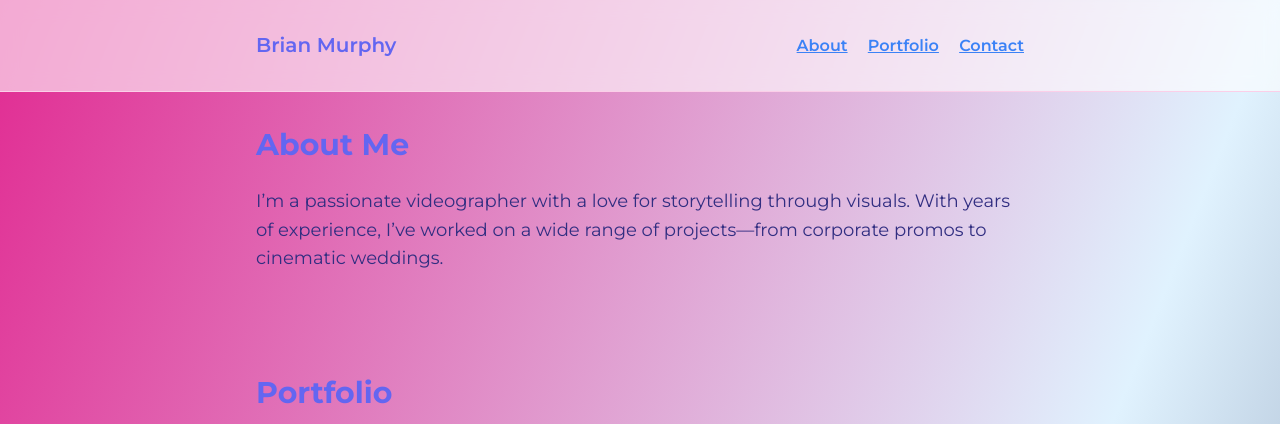
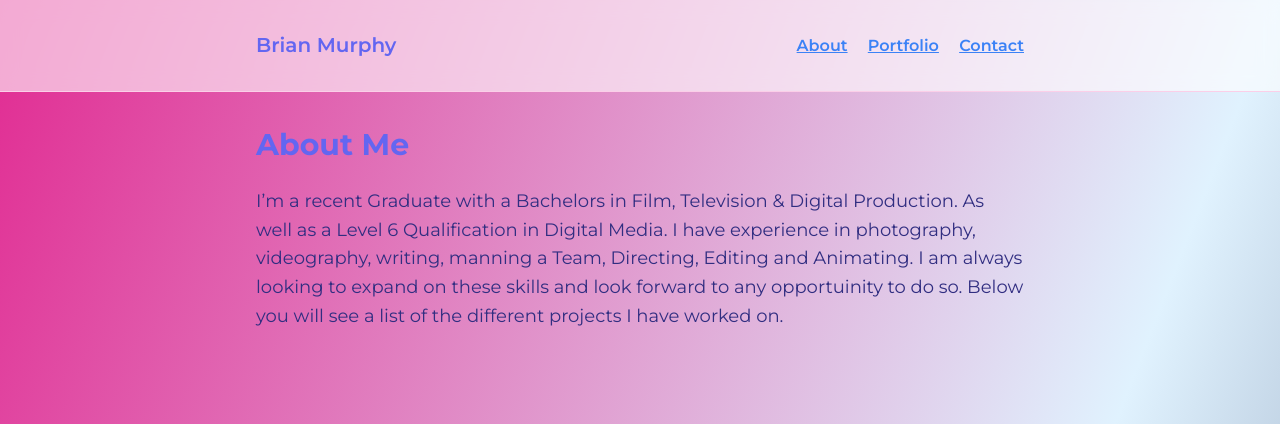
Before and after one commit to BranMurp/JohnTravolta, a plain HTML site: page index.html in a window 1280 px wide. Shown: the top 424 px of the page. Drawn offline with Linux system fonts and the light colour scheme.

Commit message:
Added new header and opening paragraph

```diff
--- a/index.html
+++ b/index.html
@@ -152,8 +152,10 @@
   <main class="container main-content">
     <section id="about" class="section">
       <h2>About Me</h2>
-      <p>I’m a passionate videographer with a love for storytelling through visuals.
-        With years of experience, I’ve worked on a wide range of projects—from corporate promos to cinematic weddings.
+      <p>I’m a recent Graduate with a Bachelors in Film, Television & Digital Production. As well as a Level 6 Qualification in Digital Media.
+        I have experience in photography, videography, writing, manning a Team, Directing, Editing and Animating. I am always looking to expand on these skills and look forward to any opportuinity to do so.
+        Below you will see a list of the different projects I have worked on.
+
       </p>
     </section>
 
@@ -192,7 +194,7 @@
   <footer class="site-footer">
     <div class="footer-column location">Cork,<br>Ireland</div>
     <div class="footer-column">
-      <a href="https://instagram.com" target="_blank">Instagram</a><br>
+      <a href="https://www.instagram.com/brianslittlephotos?utm_source=ig_web_button_share_sheet&igsh=dmRzMjlqNDAzbzlo" target="_blank">Instagram</a><br>
       <a href="mailto:brianmurphy@email.com">brianmurphy@email.com</a><br>
       <a href="https://linkedin.com" target="_blank">LinkedIn</a>
     </div>
```
Also changed, not shown: 1 other file.
